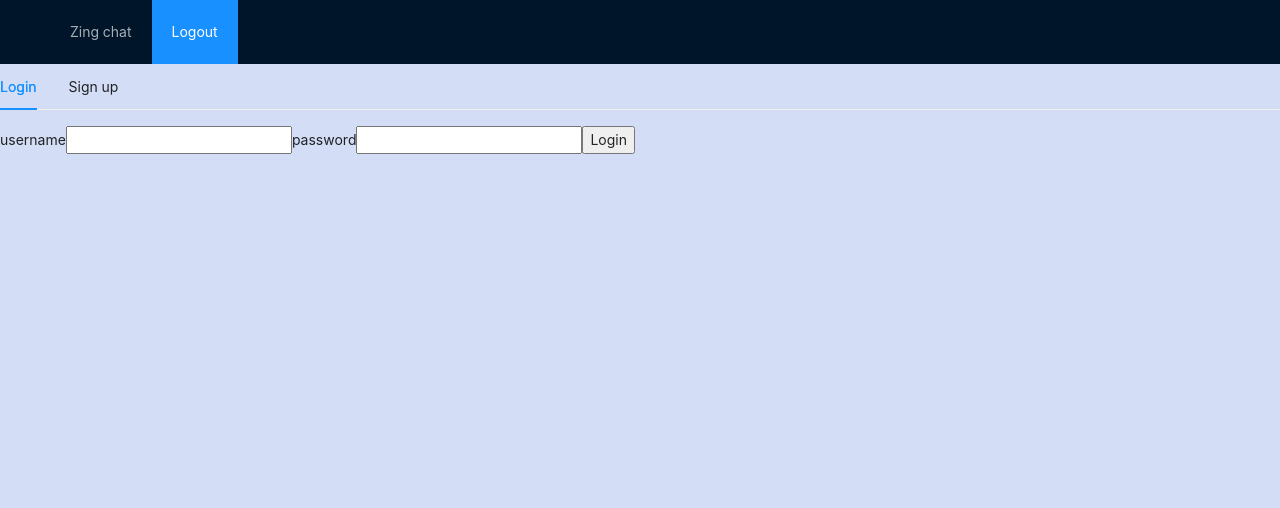
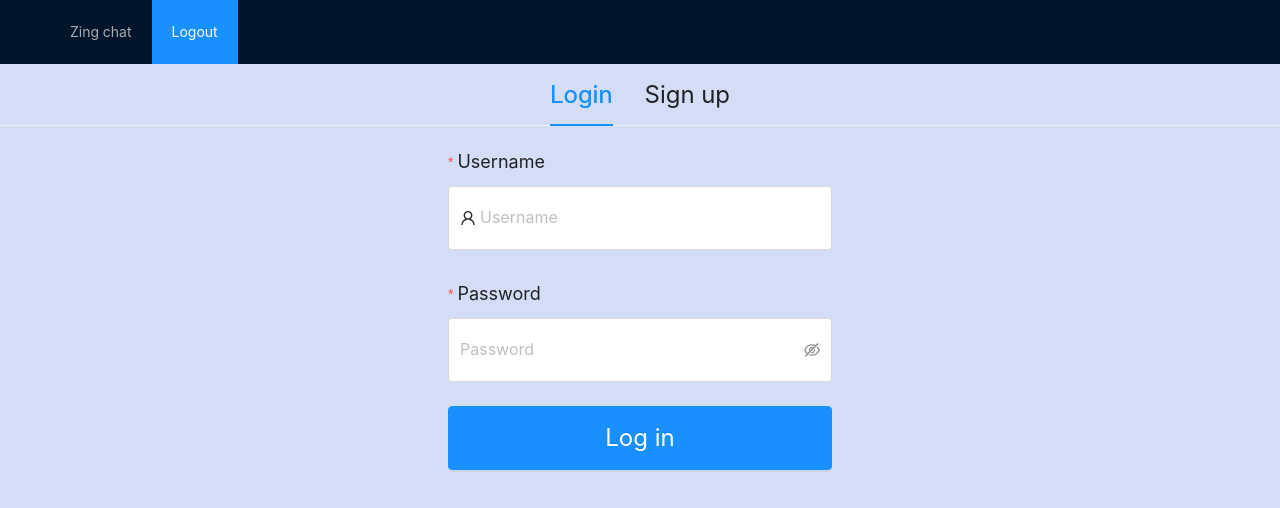
Before and after one commit to JamesLuu96/zing-chat, a React (Create React App) app in the folder client/: page /login in a window 1280 px wide. Shown: the top 508 px of the page. Built offline with nearby package versions, Linux system fonts and the light colour scheme; the HTML template or start-up script is replaced by a standard one.

Commit message:
antd form for login and signup

```diff
--- a/client/src/App.css
+++ b/client/src/App.css
@@ -93,3 +93,21 @@ div.ant-col.ant-form-item-label {
 	padding: 0;
 	margin: 0 auto;
 }
+
+div#rc-tabs-0-tab-1,
+div#rc-tabs-0-tab-2 {
+	font-size: 24px;
+}
+
+.signup-form span.ant-input-affix-wrapper,
+.login-form span.ant-input-affix-wrapper {
+	height: 64px;
+	border-radius: 4px;
+}
+
+.signup-form button.ant-btn-primary,
+.login-form button.ant-btn-primary {
+	height: 64px;
+	border-radius: 4px;
+	font-size: 24px;
+}
--- a/client/src/components/ChatCard/index.js
+++ b/client/src/components/ChatCard/index.js
@@ -1,6 +1,6 @@
 import React from "react";
-import Avatar from "react-avatar";
-import { Card, Col, Row, Tag, Button } from "antd";
+// import Avatar from "react-avatar";
+import { Card, Col, Row, Tag, Button, Avatar } from "antd";
 
 export default function ChatCard({ room }) {
 	const user = room.users;
@@ -21,12 +21,14 @@ export default function ChatCard({ room }) {
 				<Col>
 					{user.map((user, i) => {
 						return (
+							<Avatar.Group maxCount={2}>
 								<Avatar
 									className="avatar-round"
 									size="32"
 									round={true}
 									name={user}
 								/>
+							</Avatar.Group>
 						);
 					})}
 				</Col>
--- a/client/src/components/RoomForm/index.js
+++ b/client/src/components/RoomForm/index.js
@@ -65,7 +65,7 @@ const RoomForm = ({
 				</Form.Item>
 				<Row>
 					<Col className="color-col" span={8}>
-						<Form.Item name="primary" label="Color scheme">
+						<Form.Item value={color} name="primary" label="Color scheme">
 							<ColorPicker
 								color={color}
 								onChange={handleChange}
--- a/client/src/pages/Authentication/index.js
+++ b/client/src/pages/Authentication/index.js
@@ -8,7 +8,7 @@ const { TabPane } = Tabs;
 
 const Authentication = () => (
 	<div className="tab-container" breakpoint="xs">
-    <Tabs defaultActiveKey="1" className="form-tab">
+		<Tabs defaultActiveKey="1" className="form-tab" centered>
 			<TabPane tab="Login" key="1">
 				<Login />
 			</TabPane>
--- a/client/src/pages/Login/index.js
+++ b/client/src/pages/Login/index.js
@@ -1,47 +1,59 @@
-import React, { useState } from "react";
-import { LOGIN } from "../../utils/mutations";
-import { useMutation } from "@apollo/react-hooks";
-import Auth from "../../utils/auth";
-function Login() {
-  const [userInfo, setUserInfo] = useState({ username: "", password: "" });
-  const [login, { error }] = useMutation(LOGIN);
+import { Form, Input, Button, Row } from "antd";
+import { UserOutlined } from "@ant-design/icons";
 
-  const userInfoChangeHandler = (e) => {
-    const { name, value } = e.target;
-    setUserInfo({
-      ...userInfo,
-      [name]: value,
-    });
-  };
-  const formSubmitHandler = async (e) => {
-    e.preventDefault();
-    try {
-      const response = await login({
-        variables: { username: userInfo.username, password: userInfo.password },
-      });
-      const token = response.data.login.token;
-      Auth.login(token);
-    } catch (error) {
-      console.log(error);
-    }
-  };
+export default function Login() {
+	const onFinish = (values) => {
+		console.log("Received values of form: ", values);
+	};
 
-  return (
-    <div>
-      <form onSubmit={formSubmitHandler}>
-        <label>username</label>
-        <input name="username" onChange={userInfoChangeHandler} />
-        <label>password</label>
-        <input name="password" onChange={userInfoChangeHandler} />
-        {error ? (
-          <div>
-            <p className="error-text">The user information are incorrect</p>
-          </div>
-        ) : null}
-        <button type="submit">Login</button>
-      </form>
-    </div>
-  );
+	return (
+		<Row type="flex" justify="center">
+			<Form
+				style={{ width: "30%" }}
+				layout="vertical"
+				size="large"
+				name="login"
+				className="login-form"
+				initialValues={{
+					remember: true,
+				}}
+				onFinish={onFinish}>
+				<Form.Item
+					label="Username"
+					name="username"
+					rules={[
+						{
+							required: true,
+							message: "Please input your Username!",
+						},
+					]}>
+					<Input
+						prefix={<UserOutlined className="site-form-item-icon" />}
+						placeholder="Username"
+					/>
+				</Form.Item>
+				<Form.Item
+					label="Password"
+					name="password"
+					rules={[
+						{
+							required: true,
+							message: "Please input your Password!",
+						},
+					]}>
+					<Input.Password type="password" placeholder="Password" />
+				</Form.Item>
+
+				<Form.Item>
+					<Button
+						type="primary"
+						htmlType="submit"
+						className="login-form-button"
+						block>
+						Log in
+					</Button>
+				</Form.Item>
+			</Form>
+		</Row>
+	);
 }
-
-export default Login;
--- a/client/src/pages/Signup/index.js
+++ b/client/src/pages/Signup/index.js
@@ -1,56 +1,111 @@
-import React, { useState } from "react";
+import React from "react";
+import { Form, Input, Row, Button, Upload } from "antd";
+import { UploadOutlined, UserOutlined } from "@ant-design/icons";
 
-import { useMutation } from "@apollo/react-hooks";
-import Auth from "../../utils/auth";
-import { ADD_USER } from "../../utils/mutations";
-import { Link, Redirect } from "react-router-dom";
+export default function Signup() {
+	const [form] = Form.useForm();
 
-function Signup() {
-  const [userInfo, setUserInfo] = useState({ username: "", password: "" });
-  const [addUser] = useMutation(ADD_USER);
+	const normFile = (e) => {
+		console.log("Upload event:", e);
 
-  const handleFormSubmit = async (e) => {
-    e.preventDefault();
-    const mutationResponse = await addUser({
-      variables: {
-        username: userInfo.username,
-        password: userInfo.password,
-      },
-    });
-    const token = mutationResponse.data.addUser.token;
-    Auth.login(token);
-  };
+		if (Array.isArray(e)) {
+			return e;
+		}
 
-  const handleChange = (event) => {
-    const { name, value } = event.target;
-    setUserInfo({
-      ...userInfo,
-      [name]: value,
-    });
-  };
+		return e && e.fileList;
+	};
 
-  return (
-    <div className="container my-1">
-      <h2>Signup</h2>
-      <form onSubmit={handleFormSubmit}>
-        <input
-          placeholder="username"
-          name="username"
-          value={userInfo.username}
-          onChange={handleChange}
-        />
+	const onFinish = async (values) => {
+		const formData = new FormData();
+		for (const name in values) {
+			formData.append(name, values[name]); // there should be values.avatar which is a File object
+		}
+		console.log("Received values of form: ", values);
+	};
 
-        <input
-          placeholder="password"
-          name="password"
-          value={userInfo.password}
-          onChange={handleChange}
-        />
+	return (
+		<Row type="flex" justify="center">
+			<Form
+				className="signup-form"
+				style={{ width: "30%" }}
+				form={form}
+				size="large"
+				layout="vertical"
+				name="signup"
+				onFinish={onFinish}
+				scrollToFirstError>
+				<Form.Item
+					name="username"
+					label="Username"
+					tooltip="This will be displayed to other users in chat rooms"
+					rules={[
+						{
+							required: true,
+							message: "Please add a username",
+							whitespace: true,
+						},
+					]}>
+					<Input
+						prefix={<UserOutlined className="site-form-item-icon" />}
+						placeholder="Username"
+					/>{" "}
+				</Form.Item>
+				<Form.Item
+					name="password"
+					label="Password"
+					rules={[
+						{
+							required: true,
+							message: "Please input your password!",
+						},
+					]}
+					hasFeedback>
+					<Input.Password type="password" placeholder="Password" />{" "}
+				</Form.Item>
 
-        <button type="submit">Signup</button>
-      </form>
-    </div>
-  );
+				<Form.Item
+					name="confirm"
+					label="Confirm Password"
+					dependencies={["password"]}
+					hasFeedback
+					rules={[
+						{
+							required: true,
+							message: "Please confirm your password!",
+						},
+						({ getFieldValue }) => ({
+							validator(_, value) {
+								if (!value || getFieldValue("password") === value) {
+									return Promise.resolve();
+								}
+
+								return Promise.reject(
+									new Error("The two passwords that you entered do not match!")
+								);
+							},
+						}),
+					]}>
+					<Input.Password type="password" placeholder="Password" />
+				</Form.Item>
+				<Form.Item
+					name="upload"
+					valuePropName="fileList"
+					getValueFromEvent={normFile}>
+					<Upload
+						maxCount={1}
+						name="avatar"
+						action="/upload.do"
+						listType="picture">
+						<Button icon={<UploadOutlined />}>Upload avatar</Button>
+					</Upload>
+				</Form.Item>
+
+				<Form.Item>
+					<Button type="primary" size="large" htmlType="submit" block>
+						Start chatting
+					</Button>
+				</Form.Item>
+			</Form>
+		</Row>
+	);
 }
-
-export default Signup;
```
Also changed, not shown: client/src/pages/Chat/index.js (added, +23 -0 lines). Lines whose indentation alone changed are shown as unchanged.
